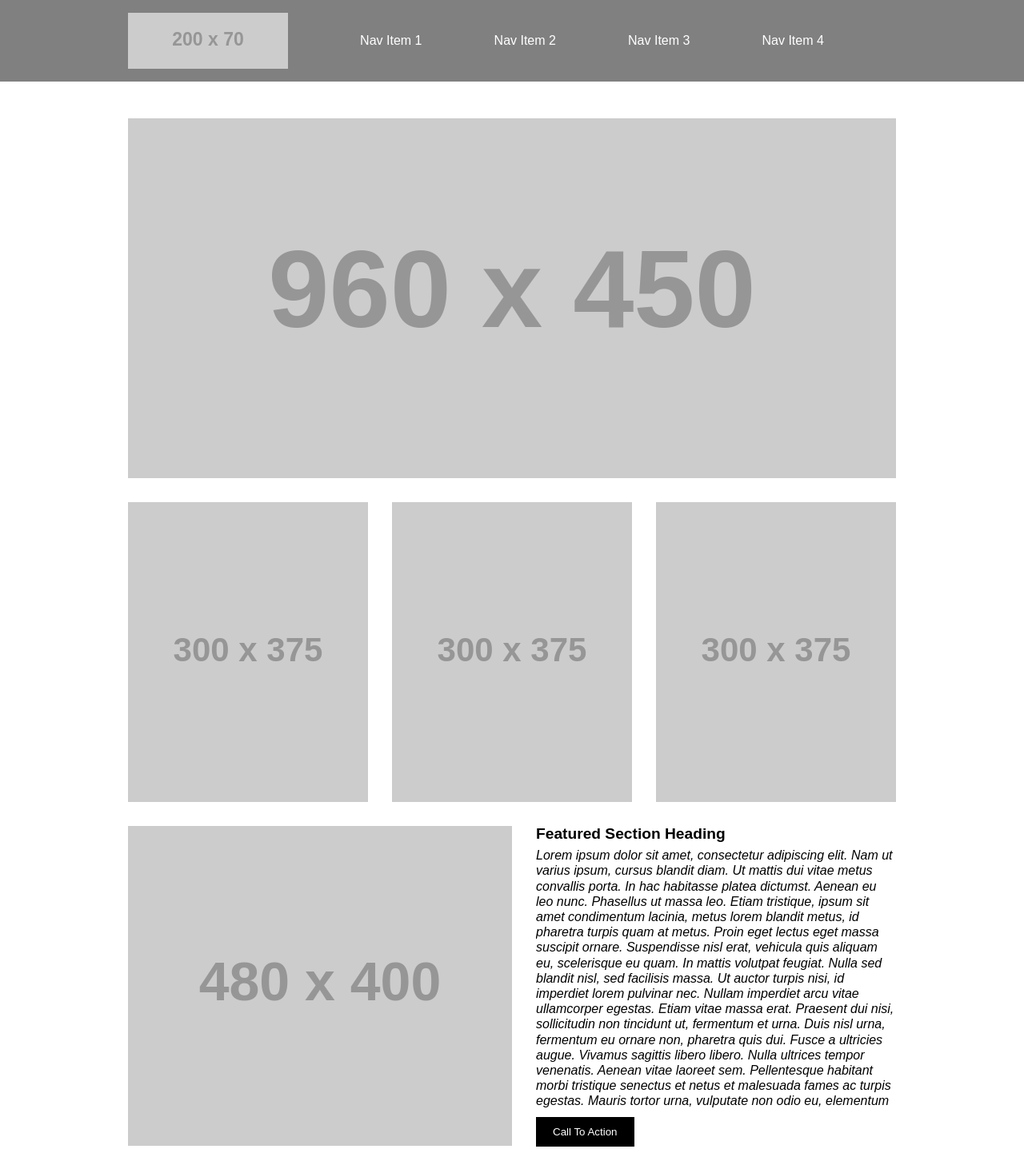
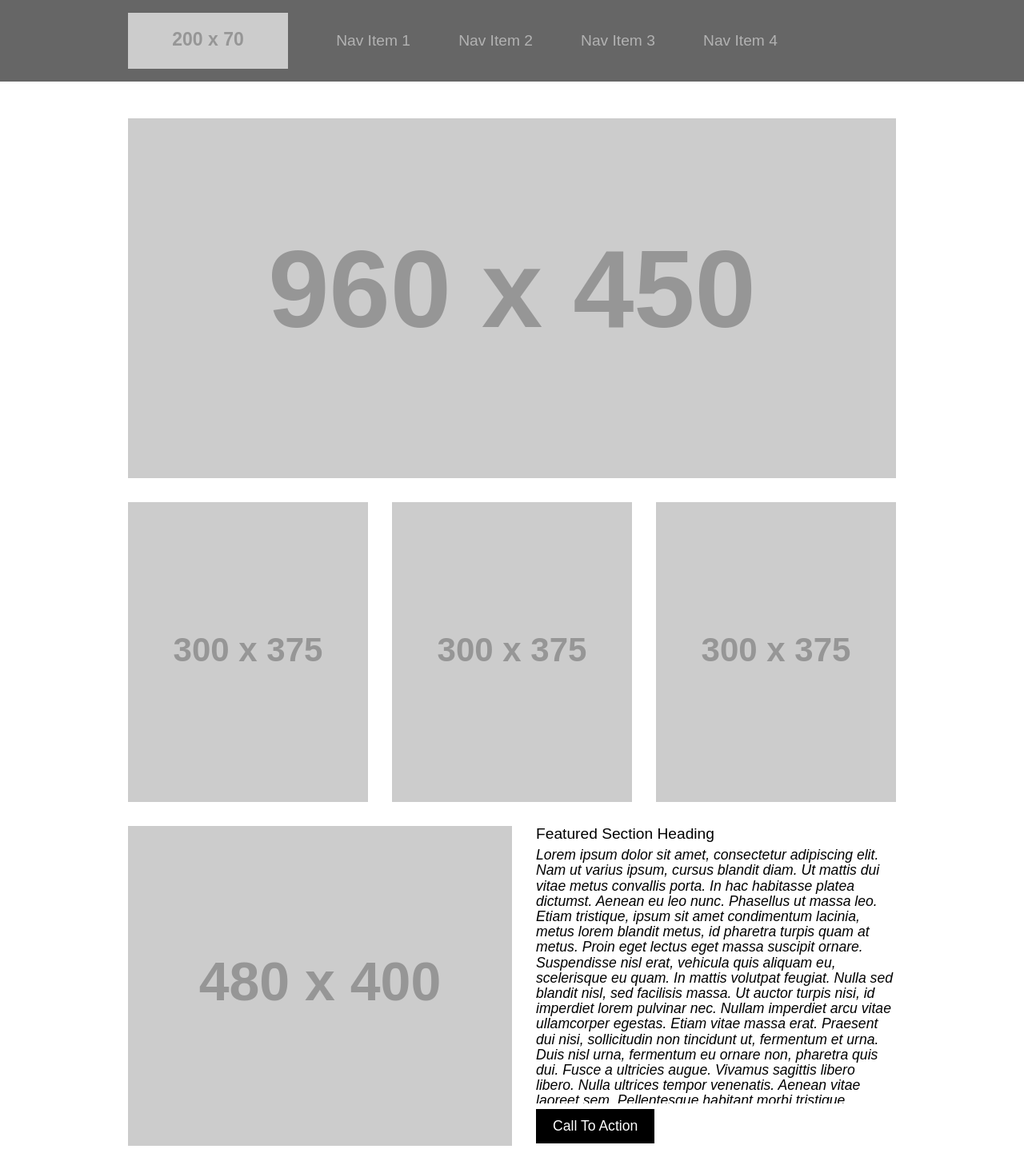
Before and after one commit to maxpollock/wireframe-exercise, a plain HTML site: page index.html in a window 1280 px wide. Shown: the top 1437 px of the page at 80% size. Drawn offline with Linux system fonts and the light colour scheme; placeholder pictures from the web are drawn by us.

Commit message:
Add additional styling to make it more like the example given to us

```diff
--- a/styles.css
+++ b/styles.css
@@ -7,7 +7,7 @@ body {
 header {
   width: 100%;
   margin: 1rem auto;
-  background-color: grey;
+  background-color: rgb(102, 102, 102);
   position: relative;
   top: -1rem;
   padding: 1rem 0rem;
@@ -25,7 +25,7 @@ header {
 }
 
 nav {
-  width: 100%;
+  width: 70%;
   display: flex;
   justify-content: space-evenly;
   align-items: center;
@@ -33,7 +33,8 @@ nav {
 
 a {
   text-decoration: none;
-  color: white;
+  color: rgb(178, 178, 178);
+  font-size: 1.2rem;
 }
 
 /* Section Styling for all containers */
@@ -58,15 +59,15 @@ article {
 }
 
 h2 {
-  font-weight: bold;
   font-size: 1.2rem;
   margin-bottom: 8px;
 }
 
 p {
   overflow-y: scroll;
-  height: 330px;
+  height: 320px;
   font-style: italic;
+  font-size: 1.1rem;
   line-height: 1.2rem;
 }
 
@@ -78,6 +79,7 @@ button {
   margin-top: 7px;
   padding: 10px 20px;
   transition: 350ms;
+  font-size: 1.1rem;
 }
 
 button:hover {
```
